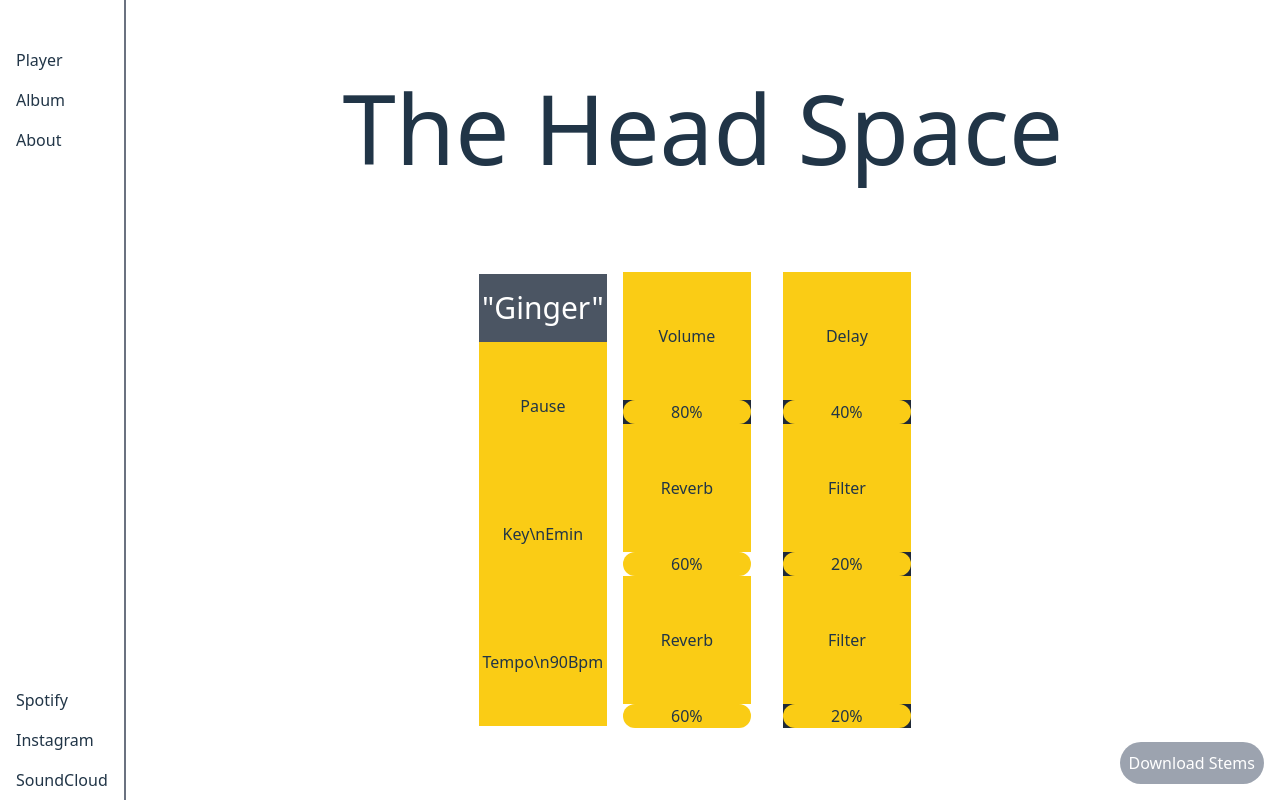
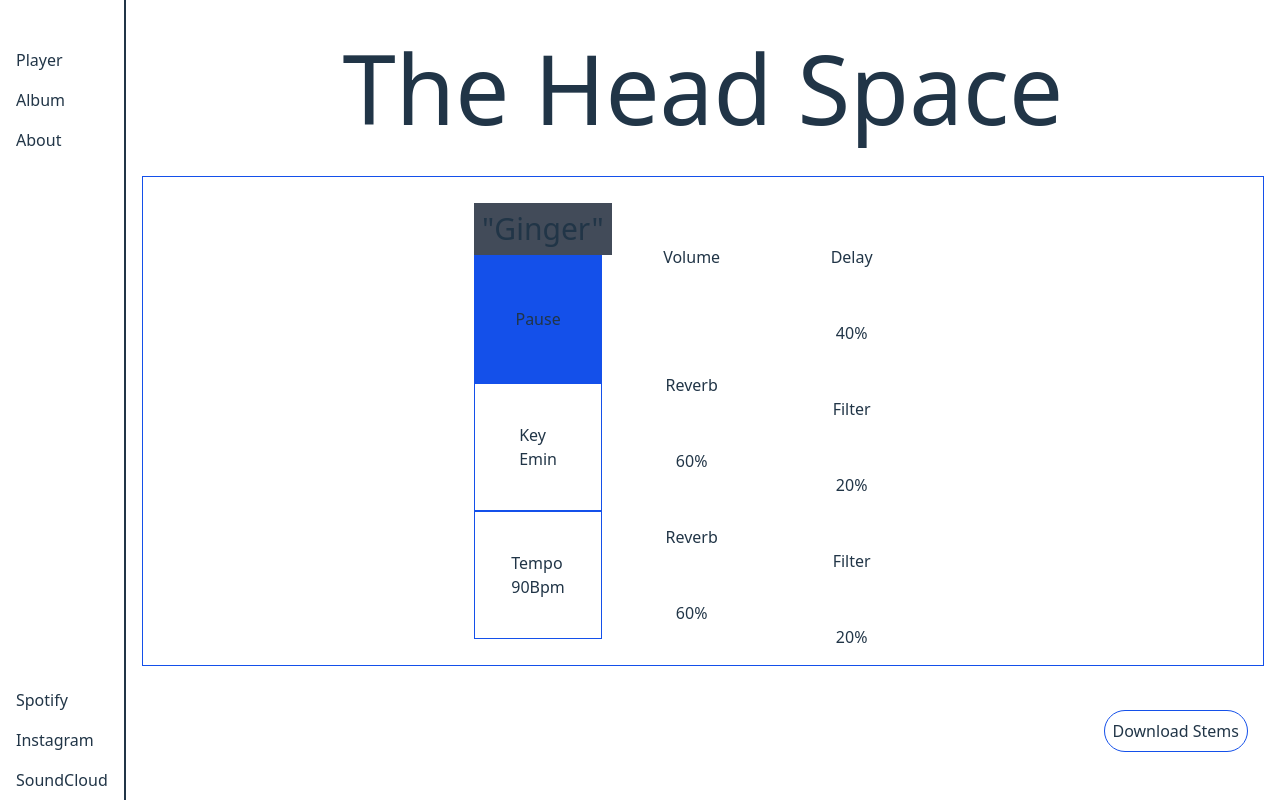
Before and after one commit to Druidss/head-space, a Vue app: page / in a window 1280 px wide. Built offline with nearby package versions, Linux system fonts and the light colour scheme.

Commit message:
change slider

```diff
--- a/src/App.vue
+++ b/src/App.vue
@@ -1,39 +1,48 @@
 <script>
 import NavigationColumn from './components/NavigationColumn.vue'
 import Rectangle from './components/Rectangle.vue'
+// import Slider from "vue3-slider"
 
 export default {
   components: {
     NavigationColumn,
-    Rectangle
+    Rectangle,
+  },
+  data() {
+    return {
+      value: 20
+    }
   }
 }
 </script>
 
 <template>
-  <div class="flex w-screen">
+  <div class="flex w-screen bg-orange-500">
 
     <NavigationColumn />
 
     <div class="w-9/10 w-screen border-l-2 border-gray-500">
-      <h1 class="text-8xl text-center my-20">The Head Space</h1>
-      <button class="absolute bottom-0 right-0 rounded-full m-4 p-2 bg-gray-400 text-white">Download Stems</button>
-      <div class="flex items-center justify-center">
+
+      <h1 class="text-8xl text-center my-10">The Head Space</h1>
+      <button class="absolute bottom-8 right-4 rounded-full m-4 p-2  text-white border border-vi ">Download Stems</button>
+
+      <div class="flex items-center justify-center border border-vi m-4">
         <div class="w-30 bg-gray-600">
-          <h1 class=" text-3xl text-white text-center my-4">"Ginger"</h1>
-          <div class="bg-white">
-            <Rectangle class="p-4" text="Pause" />
-            <Rectangle text="Key\nEmin" />
-            <Rectangle text="Tempo\n90Bpm" />
+          <h1 class=" text-3xl text-white bg-bgGray text-center p-2">"Ginger"</h1>
+          <div>
+            <Rectangle class="p-4 bg-vi" text="Pause" />
+            <Rectangle class='border border-vi'text="Key" number="Emin" />
+            <Rectangle class='border border-vi' text="Tempo" number="90Bpm" />
           </div>
         </div>
+
         <div class="w-70 flex">
           <div class="flex flex-row">
           <!-- <h1 class="text-3xl">Effect Board</h1> -->
           <div class="h-1/2 bg-gray-800 m-4">
               <Rectangle text="Volume" />
               <div class="m-4w-120 h-120 bg-yellow-400 rounded-full flex items-center justify-center">
-                <p>80%</p>
+              <!-- <Slider v-model="data" color="#FB278D" track-color="#FEFEFE" /> -->
               </div>
               <Rectangle text="Reverb" />
               <div class="w-120 h-120 bg-yellow-400 rounded-full flex items-center justify-center">
@@ -65,3 +74,5 @@ export default {
     </div>
   </div>
 </template>
+
+<!-- <style src="@vueform/slider/themes/default.css"></style> -->
--- a/src/components/Rectangle.vue
+++ b/src/components/Rectangle.vue
@@ -1,8 +1,8 @@
 <template>
   <div class="w-32 h-32 bg-yellow-400 flex items-center justify-center">
-
-      {{ text }}
-
+     <div>
+      {{ text }}<br>
+      {{ number }}</div>
   </div>
 </template>
 
@@ -14,6 +14,10 @@ export default {
       type: String,
       required: true,
     },
+    number: {
+      type: String,
+      required: true,
+    },
   },
 };
 </script>
--- a/src/main.js
+++ b/src/main.js
@@ -3,4 +3,7 @@ import './style.css'
 import App from './App.vue'
 import './index.css'
 
+
+
+
 createApp(App).mount('#app')
--- a/tailwind.config.js
+++ b/tailwind.config.js
@@ -1,11 +1,20 @@
   module.exports = {
   content: [
-    // Example content paths...
     './public/**/*.html',
     './src/**/*.{js,jsx,ts,tsx,vue}',
+    './vueform.config.js',
+    './node_modules/@vueform/vueform/themes/tailwind/**/*.vue',
+    './node_modules/@vueform/vueform/themes/tailwind/**/*.js',
   ],
-    theme: {
-      extend: {},
-    },
-    plugins: [],
+  theme: {
+    extend: {},
+    colors: {
+      current: 'currentColor',
+      vi: '#1450EA',
+      bgGray: '#424B59',
+    }
+  },
+  plugins: [
+    // require('@vueform/slider/tailwind'),
+  ],
   }
```
Also changed, not shown: package.json (+8 -2 lines), 2 other files (tests, documents, lock files or other folders).
